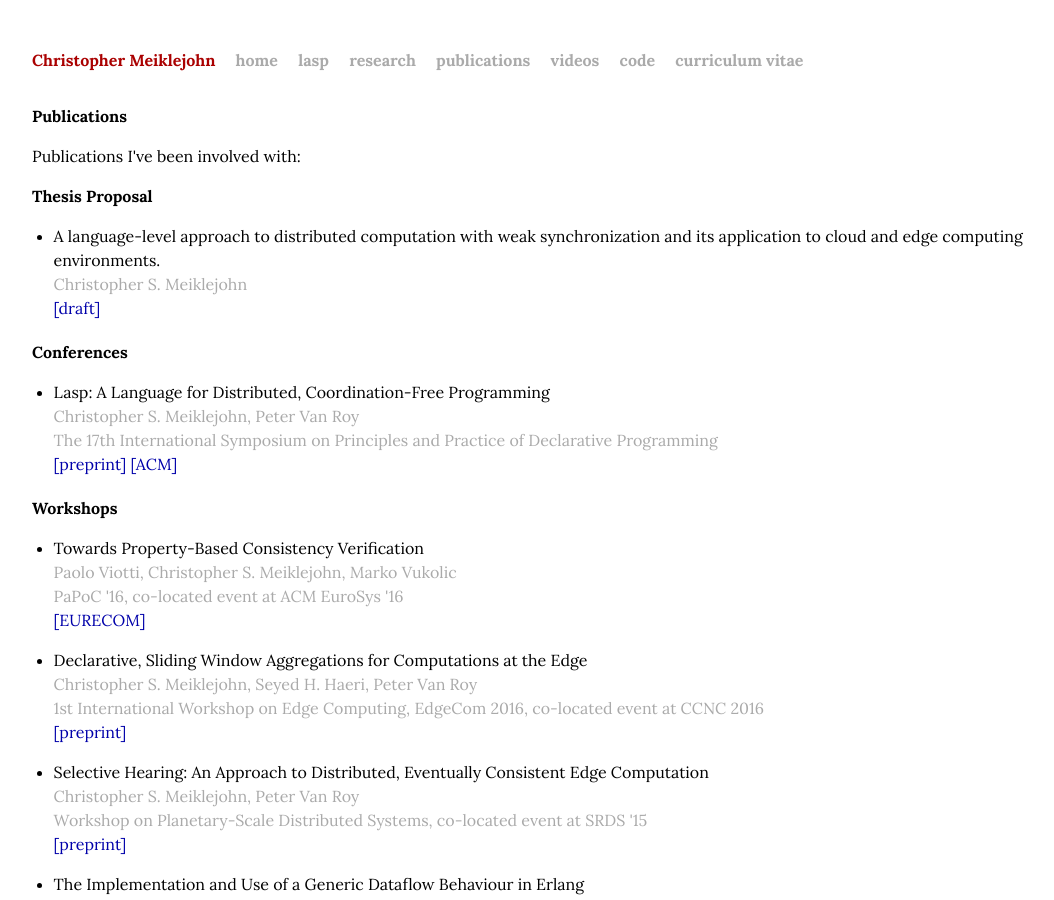
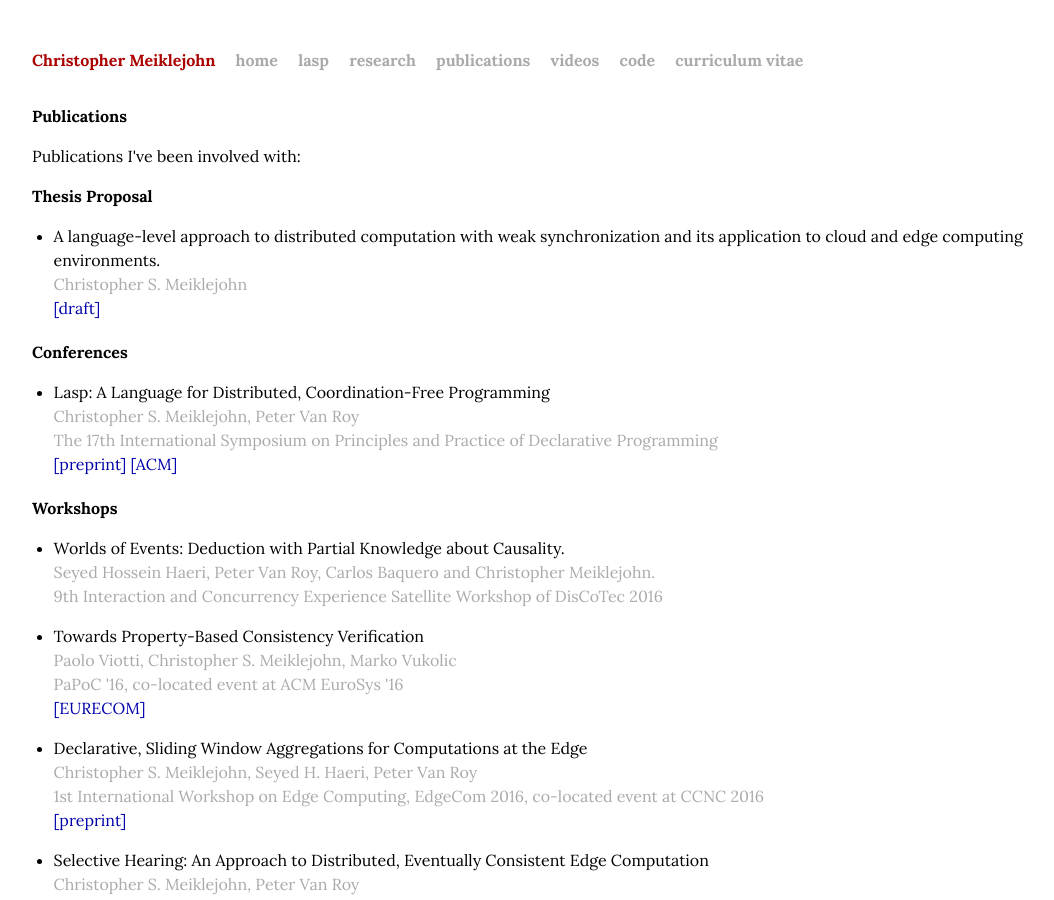
Before and after one commit to cmeiklejohn/cmeiklejohn.github.io, a Jekyll site: the page built from publications.html, in a window 1280 px wide and 900 px high. Shown: the whole window, without its empty margins (88-1142 px from the left). Built offline with Jekyll 4.4.1, drawn with Linux system fonts in a browser that asks for light colours.

Commit message:
Add ICE.

```diff
--- a/publications.html
+++ b/publications.html
@@ -35,6 +35,14 @@ title: Publications
   <h2>Workshops</h2>
   <p></p>
   <ul>
+    <li>
+      <p>
+        Worlds of Events: Deduction with Partial Knowledge about Causality.
+        <span class="author">Seyed Hossein Haeri, Peter Van Roy, Carlos Baquero and Christopher Meiklejohn.</span>
+        <span class="date">9th Interaction and Concurrency Experience Satellite Workshop of DisCoTec 2016</span>
+      </p>
+      </li>
+
     <li>
       <p>
         Towards Property-Based Consistency Verification
```
